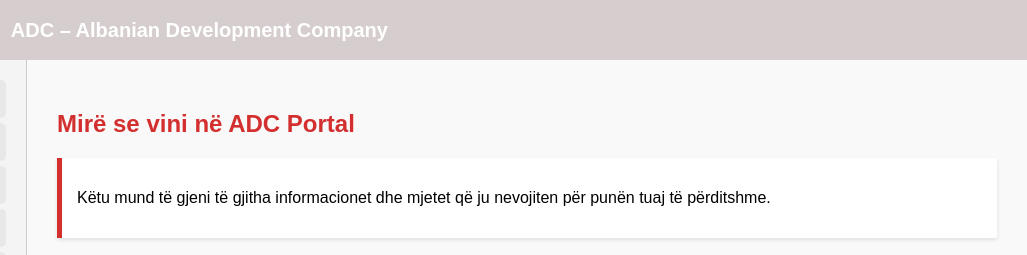
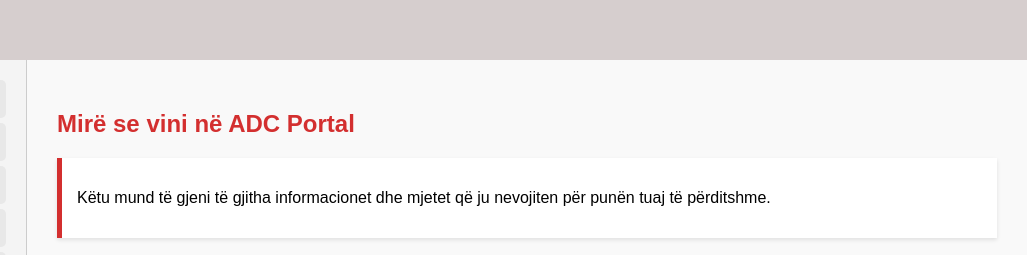
Before and after one commit to ilirjanisarai/adc.com, a plain HTML site: page index.html in a window 1280 px wide. Shown: the top 255 px of the page, 253-1280 px from the left. Drawn offline with Linux system fonts and the light colour scheme.

Commit message:
Update index.html

```diff
--- a/index.html
+++ b/index.html
@@ -149,7 +149,7 @@
 
 <header onclick="resetToMain()">
   <img src="logo.png" alt="ADC Logo" />
-  <h1>ADC – Albanian Development Company</h1>
+  <h1></h1>
 </header>
 
 <div class="main">
```
